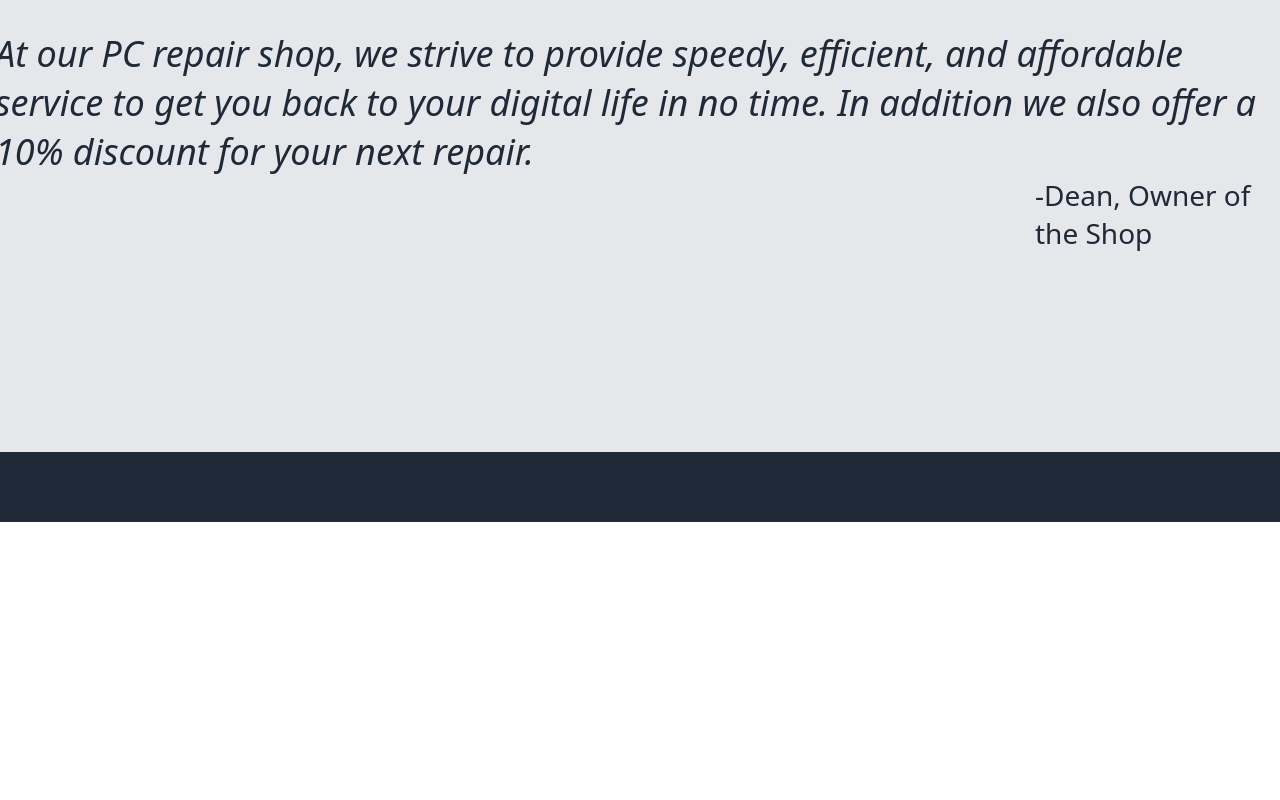
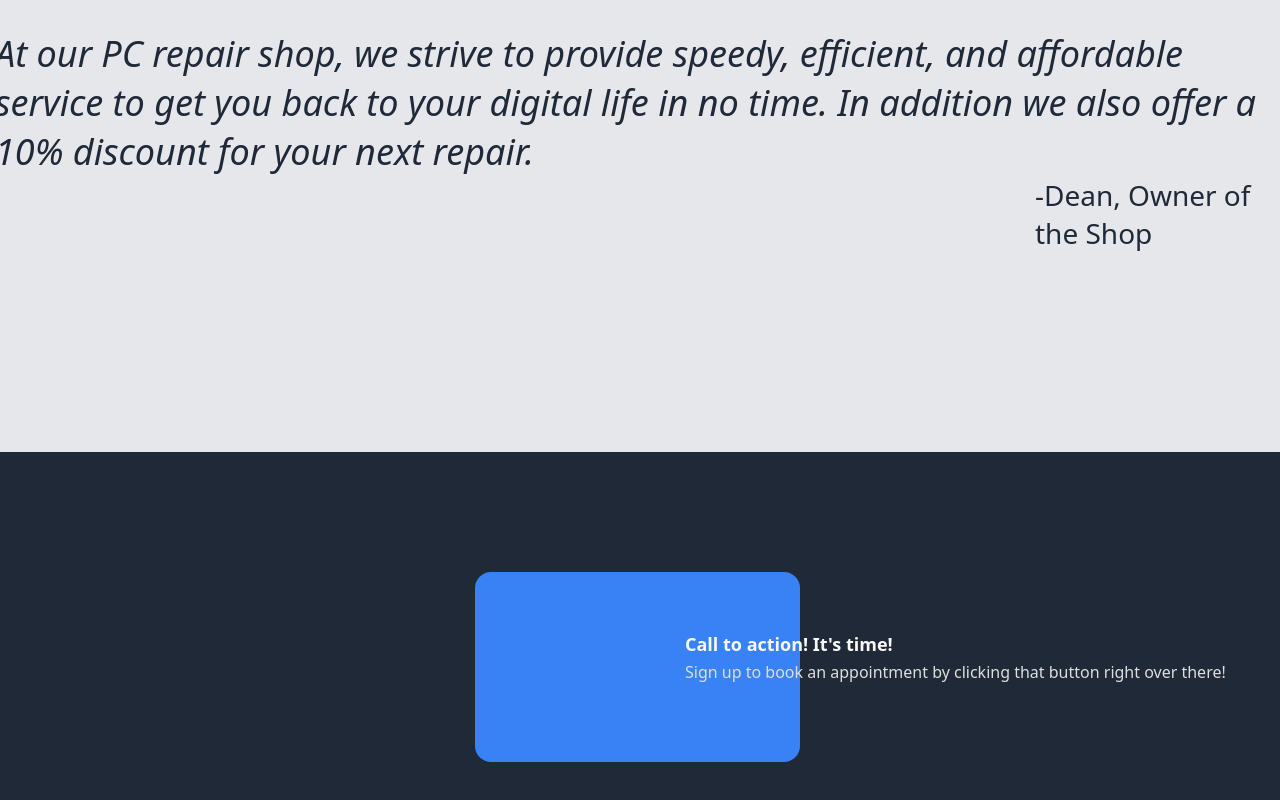
Before and after one commit to deandeeb98/Landing-Page, a plain HTML site: page index.html in a window 1280 px wide. Shown: the part 1816-2616 px from the top of the page. Before the commit the page ends 2338 px from the top, so only its background shows below. Drawn offline with Linux system fonts and the light colour scheme.

Commit message:
change background p4 and finish p5

```diff
--- a/index.html
+++ b/index.html
@@ -58,6 +58,16 @@
     <div class="quote">At our PC repair shop, we strive to provide speedy, efficient, and affordable service to get you back to your digital life in no time. In addition we also offer a 10% discount for your next repair.</div>
     <div class="emp">-Dean, Owner of the Shop</div>
     </div>
+    </div>
+
+    <div class="part4">
+    <div class="call">Call to action! It's time!</div>
+    <div class="sign">Sign up to book an appointment by clicking that button right over there!</div>
+
+    <a class="signup" href="#">Sign up</a>
+    </div>
+
+
 
  </body>
 </html>
--- a/styles.css
+++ b/styles.css
@@ -227,3 +227,39 @@ ul {
     justify-content: center;
     flex-wrap: wrap;
 }
+
+.part4 {
+    background-color:#3882f6;
+    padding: 60px;
+    margin: 120px 350px 10px 350px;
+    border-radius: 1rem;
+
+}
+
+
+.call {
+    display: flex;
+    position: relative;
+    right: -150px;
+    width: 300px;
+    font-size: 18px;
+    font-weight: 700;
+    color:#f9faf8
+}
+
+.sign {
+    color: rgb(222, 222, 222);
+    position: relative;
+    right: -150px;
+    top: 5px;
+    width: 700px;
+}
+
+.signup {
+    border: 2px solid white;
+    border-radius: 5px;
+    padding: 5px 30px 5px 30px;
+    position: relative;
+    left: 70rem;
+    bottom: 20px;
+}
```
